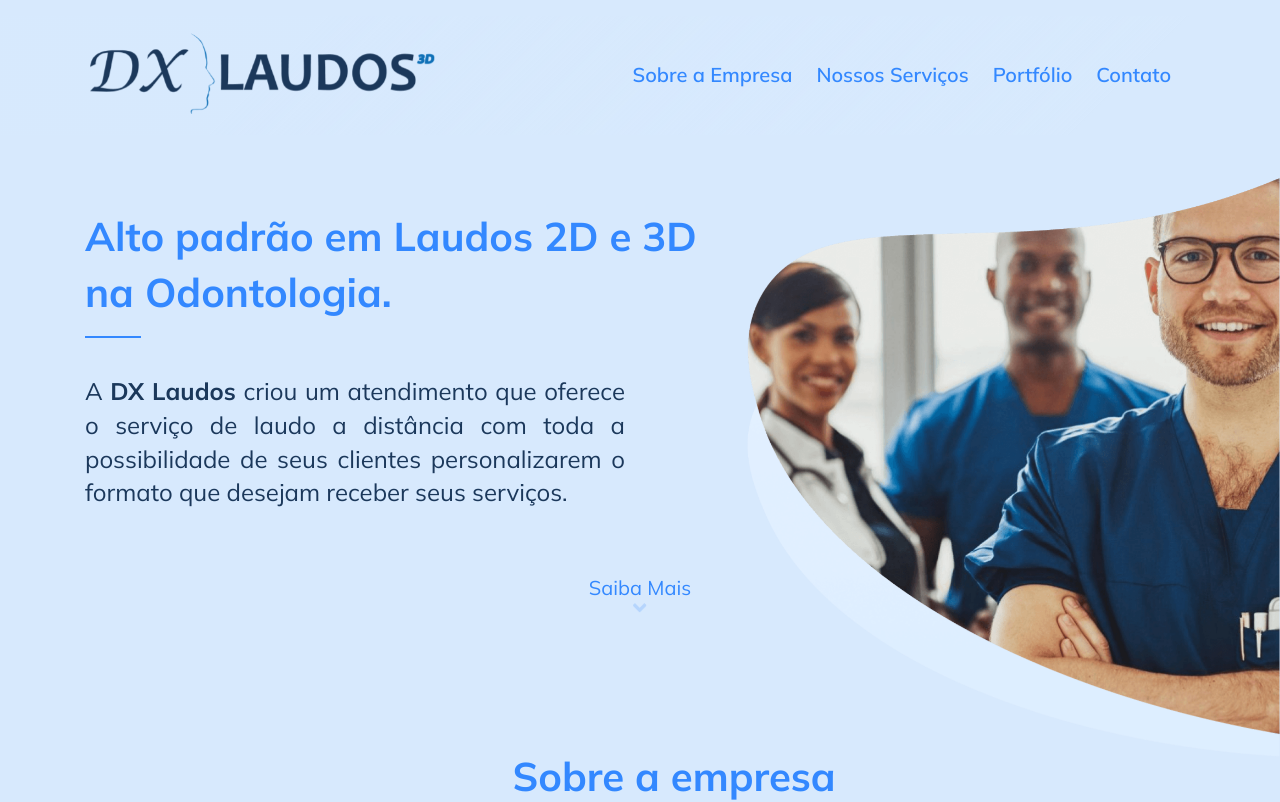
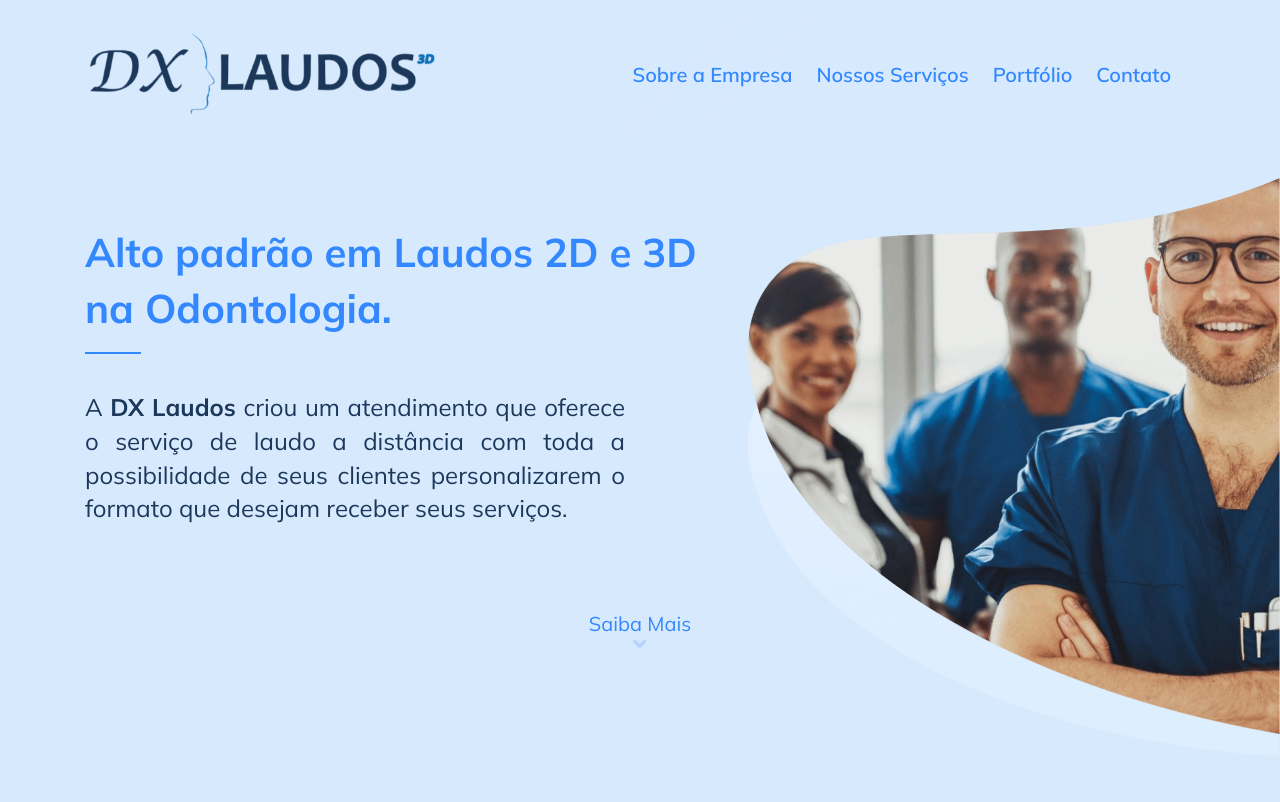
Before and after one commit to DXLAUDOS/DxLaudos, a React (Create React App) app: page / in a window 1280 px wide. Shown: the top 802 px of the page. Built offline with nearby package versions, Linux system fonts and the light colour scheme.

Commit message:
Presentation CSS ajust

```diff
--- a/src/containers/presentation/index.js
+++ b/src/containers/presentation/index.js
@@ -39,8 +39,7 @@ const Presentation = () => {
             </Row>
           </Col>
         </Row>
-        <Row>
-          <Col>
+      </Container>
       <div className={"Presentation__SaibaMais"}>
         <Animate delay={1600} offset={0} animate="fadeInUp">
           <a href={"#Sobre-a-Empresa"}>
@@ -57,9 +56,6 @@ const Presentation = () => {
           </a>
         </Animate>
       </div>
-          </Col>
-        </Row>
-      </Container>
       <div className={"Presentation__Image"}>
         <Col md={5} offset={{ md: 7 }}>
           <div className={"Presentation__Image__S"}>
--- a/src/containers/presentation/index.scss
+++ b/src/containers/presentation/index.scss
@@ -1,5 +1,7 @@
 .Presentation {
   position: relative;
+  min-height: 60vh;
+  padding-top: 1rem;
   &__Image {
     position: absolute;
     top: -2rem;
@@ -15,7 +17,10 @@
     }
   }
   &__SaibaMais {
-    margin-top: 2rem;
+    position: absolute;
+    bottom: 1rem;
+    left: 0;
+    right: 0;
     h5 {
       margin-bottom: 0.75rem;
     }
```
Also changed, not shown: 1 other file (tests, documents, lock files or other folders). Lines whose indentation alone changed are shown as unchanged.
